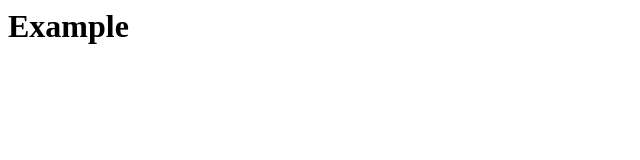
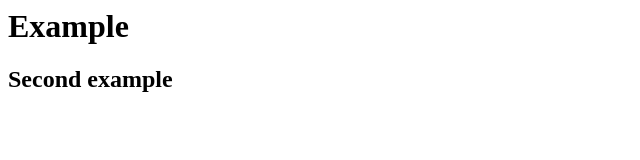
Before and after one commit to tinasimakova/test-repo, a plain HTML site: page index.html in a window 1280 px wide. Shown: the whole page, without its empty margins (0-640 px from the left). Drawn offline with Linux system fonts and the light colour scheme.

Commit message:
Update index.html
Changed again

```diff
--- a/index.html
+++ b/index.html
@@ -1 +1,2 @@
 <h1>Example</h1>
+<h2>Second example</h2>
```
